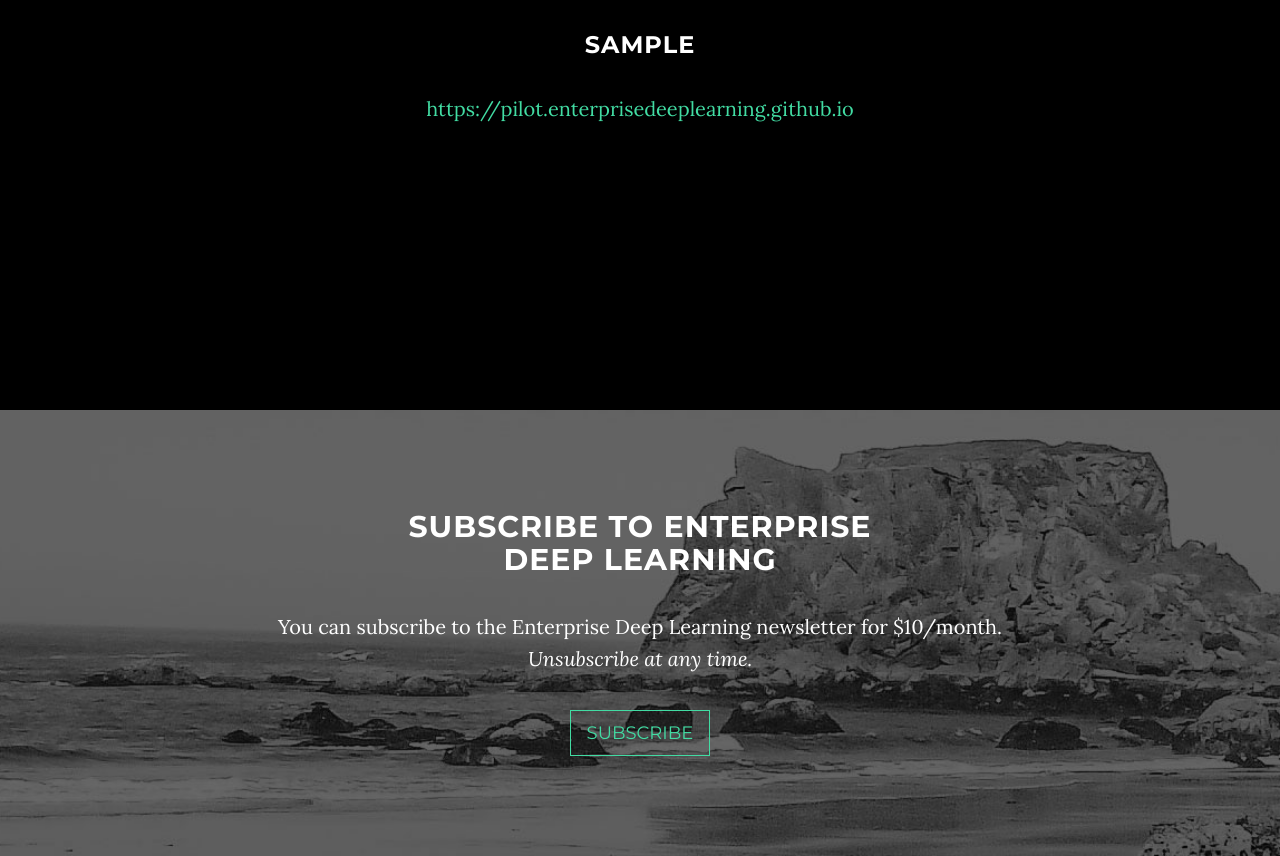
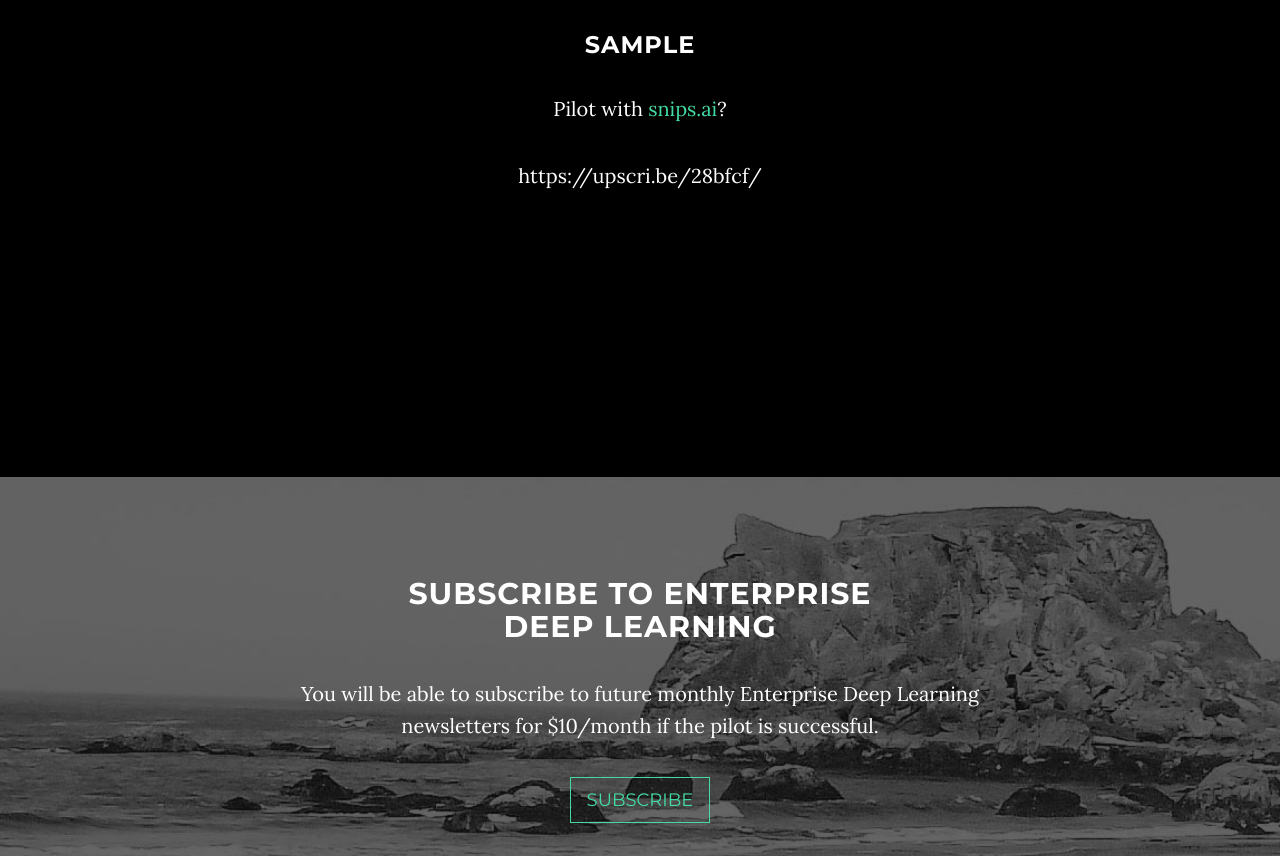
Before and after one commit to EnterpriseDeepLearning/none, a website: page index.html in a window 1280 px wide. Shown: the part 1806-2662 px from the top of the page. Drawn offline with nearby package versions, Linux system fonts and the light colour scheme; a script that the page names is missing.

Commit message:
Create index.html

```diff
--- a/index.html
+++ b/index.html
@@ -97,7 +97,8 @@
     <p>Example - "DeepChem founders interviewed this week. Here's a tutorial where you learn about the steps of drug discovery, and build a model to identify..."<p>
             <br><br><br><br>
                 <h3>Sample</h2>
-                <p><a href="https://pilot.enterprisedeeplearning.github.io">https://pilot.enterprisedeeplearning.github.io</a><p>
+                <p>Pilot with <a href="snips.ai">snips.ai</a>?<p>
+                https://upscri.be/28bfcf/
             </div>
         </div>
     </section>
@@ -107,7 +108,8 @@
             <div class="container">
                 <div class="col-lg-8 col-lg-offset-2">
                     <h2>Subscribe to Enterprise<br>Deep Learning<br></h2>
-                    <p>You can subscribe to the Enterprise Deep Learning newsletter for $10/month.<br> <em>Unsubscribe at any time.</em></p>
+                    <p>You will be able to subscribe to future monthly Enterprise Deep Learning newsletters for $10/month if the pilot is successful.<br>
+                </p>
                     <a href="http://startbootstrap.com/template-overviews/grayscale/" class="btn btn-default btn-lg">Subscribe</a>
                 <br>
                 </div>
```
